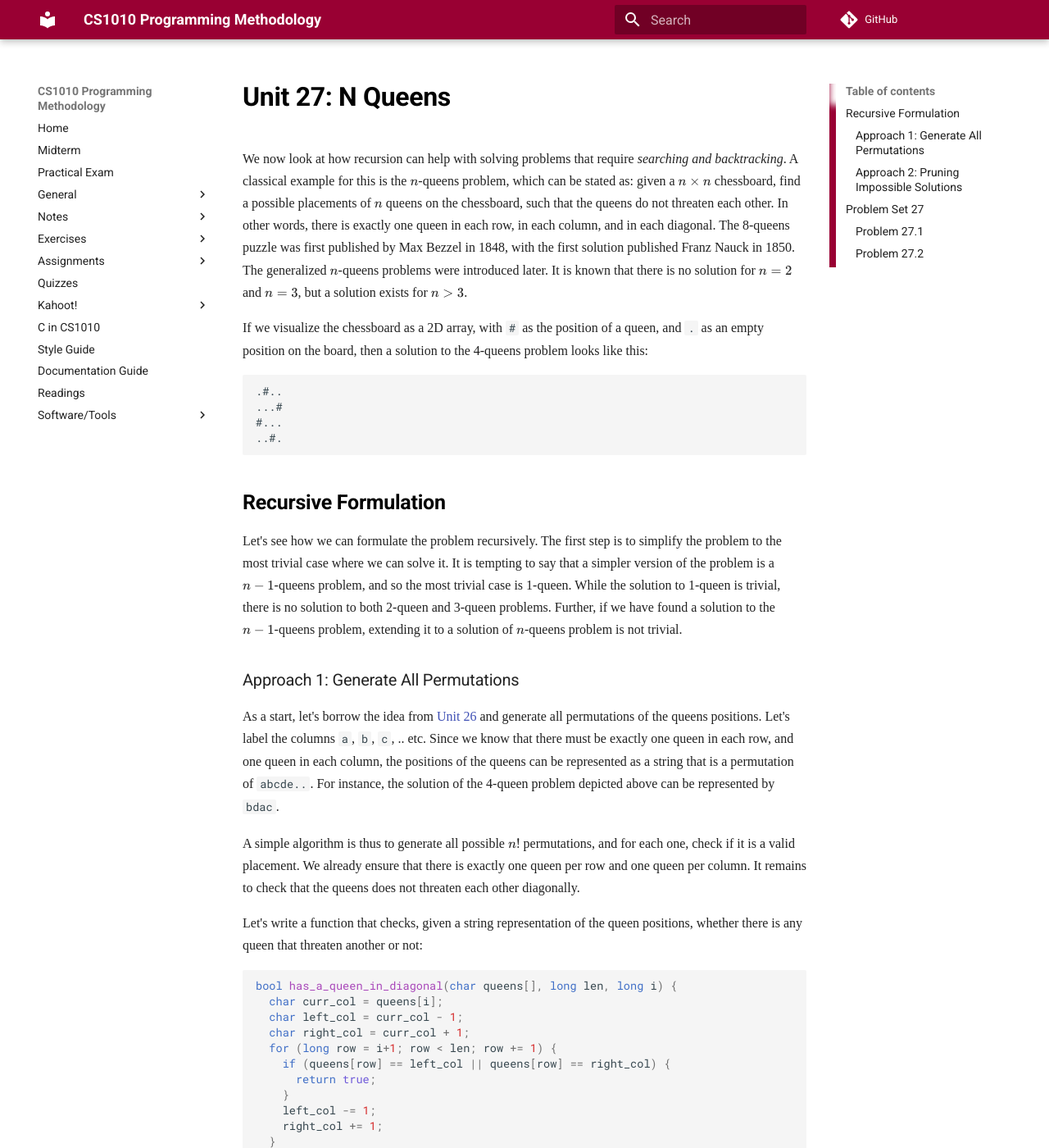
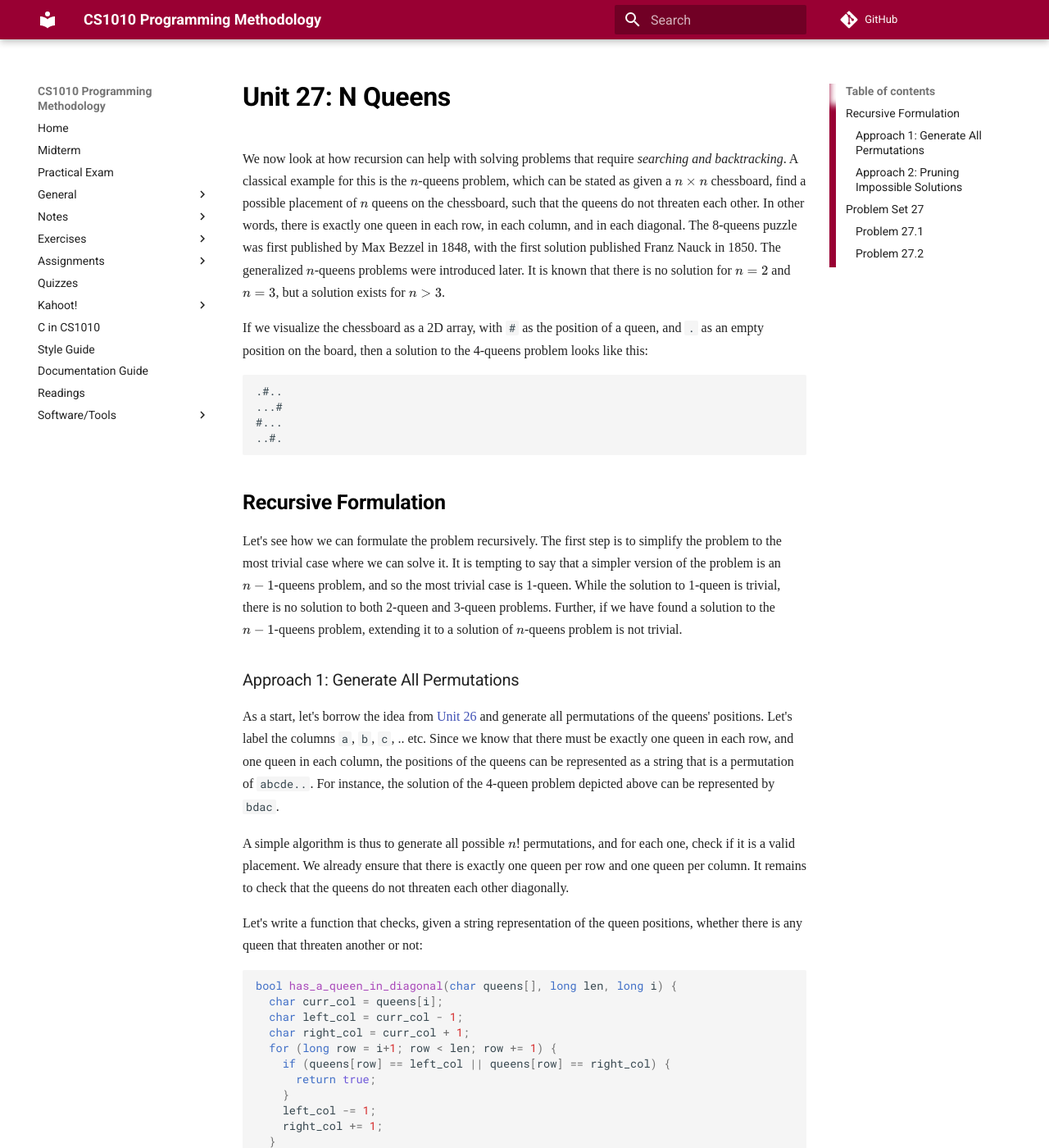
Before and after one commit to LL-Pengfei/CS1010-AY1819S1-Personal, an MkDocs documentation site: the page built from docs/27-queens.md, in a window 1280 px wide and 1400 px high. Shown: the whole window at 82% size. Built offline with MkDocs 1.6.1 and Material for MkDocs 9.7.7, drawn with Linux system fonts in a browser that asks for light colours; nearby versions of some CDN libraries; some web fonts are replaced; formulas are drawn with MathJax 3; comment, search, counter and statistics services are not loaded; old or Windows-style settings are respelled for this version of MkDocs; some of the changed text lies outside the part shown.

Commit message:
Update 27-queens.md

````diff
--- a/docs/27-queens.md
+++ b/docs/27-queens.md
@@ -1,6 +1,6 @@
 # Unit 27: N Queens
 
-We now look at how recursion can help with solving problems that require _searching and backtracking_.  A classical example for this is the $n$-queens problem, which can be stated as: given a $n \times n$ chessboard, find a possible placements of $n$ queens on the chessboard, such that the queens do not threaten each other.	In other words, there is exactly one queen in each row, in each column, and in each diagonal.  The 8-queens puzzle was first published by Max Bezzel in 1848, with the first solution published Franz Nauck in 1850.
+We now look at how recursion can help with solving problems that require _searching and backtracking_.  A classical example for this is the $n$-queens problem, which can be stated as given a $n \times n$ chessboard, find a possible placement of $n$ queens on the chessboard, such that the queens do not threaten each other.    In other words, there is exactly one queen in each row, in each column, and in each diagonal.  The 8-queens puzzle was first published by Max Bezzel in 1848, with the first solution published Franz Nauck in 1850.
 The generalized $n$-queens problems were introduced later.  It is known that there is no solution for $n = 2$ and $n = 3$, but a solution exists for $n > 3$.
 
 If we visualize the chessboard as a 2D array, with `#` as the position of a queen, and `.` as an empty position on the board, then a solution to the 4-queens problem looks like this:
@@ -14,13 +14,13 @@
 
 ## Recursive Formulation
 
-Let's see how we can formulate the problem recursively.  The first step is to simplify the problem to the most trivial case where we can solve it.  It is tempting to say that a simpler version of the problem is a $n-1$-queens problem, and so the most trivial case is 1-queen.  While the solution to 1-queen is trivial, there is no solution to both 2-queen and 3-queen problems.  Further, if we have found a solution to the $n-1$-queens problem, extending it to a solution of $n$-queens problem is not trivial.
+Let's see how we can formulate the problem recursively.  The first step is to simplify the problem to the most trivial case where we can solve it.  It is tempting to say that a simpler version of the problem is an $n-1$-queens problem, and so the most trivial case is 1-queen.  While the solution to 1-queen is trivial, there is no solution to both 2-queen and 3-queen problems.  Further, if we have found a solution to the $n-1$-queens problem, extending it to a solution of $n$-queens problem is not trivial.
 
 ### Approach 1: Generate All Permutations
 
-As a start, let's borrow the idea from [Unit 26](26-permutations.md) and generate all permutations of the queens positions.  Let's label the columns `a`, `b`, `c`, .. etc.  Since we know that there must be exactly one queen in each row, and one queen in each column, the positions of the queens can be represented as a string that is a permutation of `abcde..`.  For instance, the solution of the 4-queen problem depicted above can be represented by `bdac`.
+As a start, let's borrow the idea from [Unit 26](26-permutations.md) and generate all permutations of the queens' positions.  Let's label the columns `a`, `b`, `c`, .. etc.  Since we know that there must be exactly one queen in each row, and one queen in each column, the positions of the queens can be represented as a string that is a permutation of `abcde..`.  For instance, the solution of the 4-queen problem depicted above can be represented by `bdac`.
 
-A simple algorithm is thus to generate all possible $n!$ permutations, and for each one, check if it is a valid placement.  We already ensure that there is exactly one queen per row and one queen per column.  It remains to check that the queens does not threaten each other diagonally.
+A simple algorithm is thus to generate all possible $n!$ permutations, and for each one, check if it is a valid placement.  We already ensure that there is exactly one queen per row and one queen per column.  It remains to check that the queens do not threaten each other diagonally.
 
 Let's write a function that checks, given a string representation of the queen positions, whether there is any queen that threaten another or not:
 
@@ -76,7 +76,7 @@
 
 One of the principles to writing efficient code is to avoid doing useless work.  The code above, which tests all permutations, actually generates much work that is useless.  Suppose the queens in the first two rows already threaten each other, then, there is no need to continue to generate all possible placements of queens for the remaining rows.
 
-This concept is called _pruning_, and is a key to speeding up many searching-based solutions.  We want to prune away bad solutions as early as possible.  This can be achieved easily, by checking if the queens already placed on the first $k$ rows threaten each other.
+This concept is called _pruning_ and is a key to speeding up many searching-based solutions.  We want to prune away bad solutions as early as possible.  This can be achieved easily, by checking if the queens already placed on the first $k$ rows threaten each other.
 
 ```C
 void nqueens(char queens[], long n, long row) {
````
